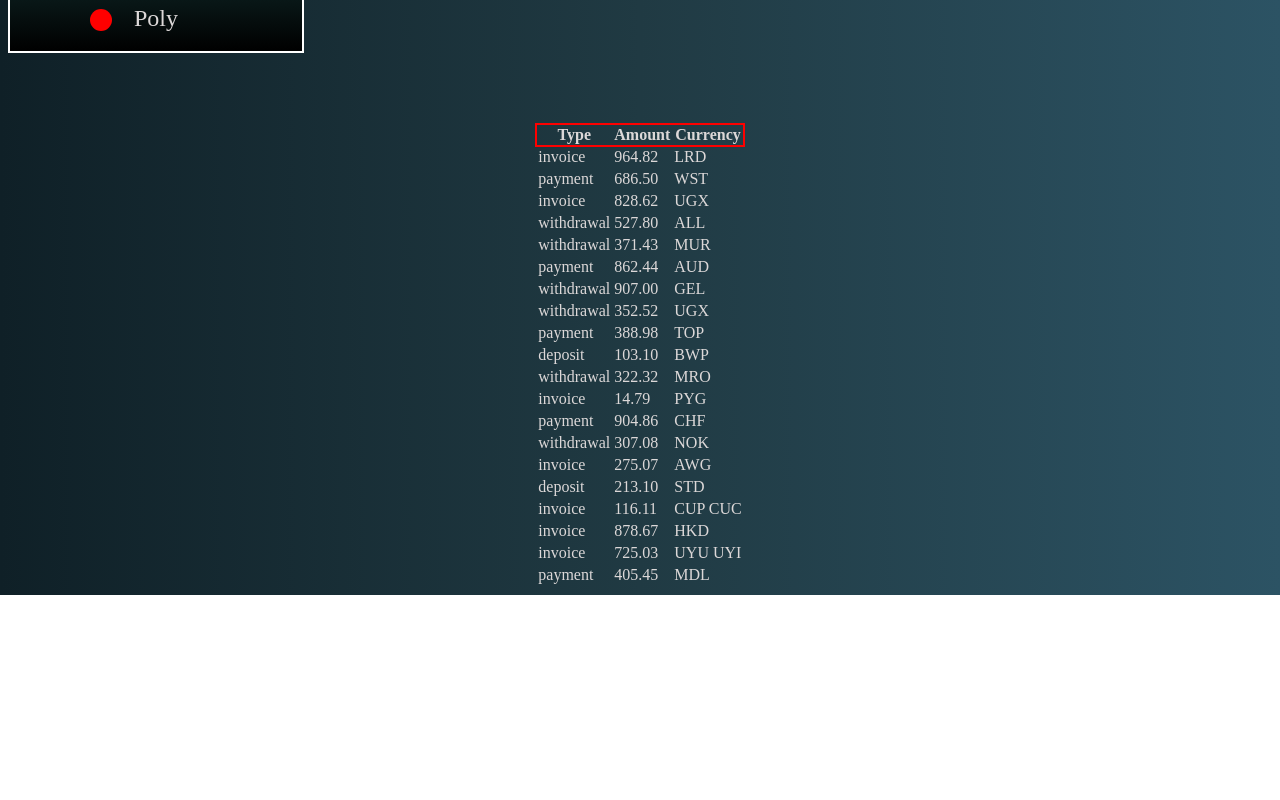
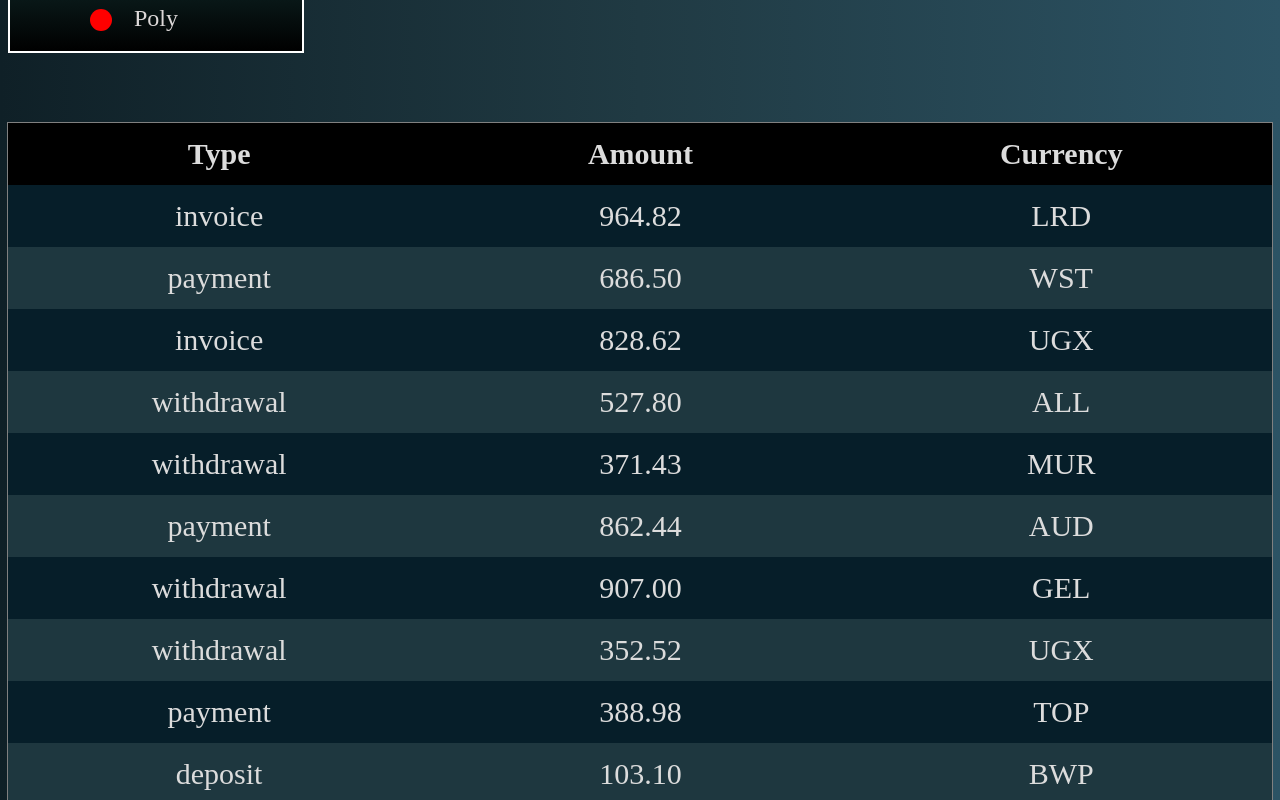
Before and after one commit to js-full-stack/goit-react-hw-01-components, a React (Create React App) app: page / in a window 1280 px wide. Shown: the part 1240-2040 px from the top of the page. Before the commit the page ends 1835 px from the top, so only its background shows below. Built offline with nearby package versions, Linux system fonts and the light colour scheme.

Commit message:
закончил стилизацию таблицы

```diff
--- a/src/components/Container/Container.module.css
+++ b/src/components/Container/Container.module.css
@@ -3,4 +3,5 @@
   flex-direction: column;
   align-items: center;
   padding-top: 25px;
+  padding-bottom: 70px;
 }
--- a/src/components/Profile/Profile.module.css
+++ b/src/components/Profile/Profile.module.css
@@ -28,12 +28,14 @@
 .userName {
   font-size: 24px;
   font-weight: 700;
+  color: #e7b966;
 }
 
 .stats {
   display: flex;
   justify-content: center;
   padding-bottom: 30px;
+  color: #b3aa6e;
 }
 
 .stats__item:not(:last-child) {
@@ -51,4 +53,5 @@
 .tag,
 .location {
   font-size: 18px;
+  color: #e7b966;
 }
--- a/src/components/TransactionHistory/TransactionHistory.jsx
+++ b/src/components/TransactionHistory/TransactionHistory.jsx
@@ -2,20 +2,20 @@ import styles from './TransactionHistory.module.css';
 
 const TransactionHistory = ({ items }) => {
   return (
-    <table className="transaction-history">
+    <table className={styles.transactionHistory}>
       <thead>
         <tr className={styles.titles}>
-          <th>Type</th>
-          <th>Amount</th>
-          <th>Currency</th>
+          <th className={styles.item}>Type</th>
+          <th className={styles.item}>Amount</th>
+          <th className={styles.item}>Currency</th>
         </tr>
       </thead>
-      <tbody>
+      <tbody className={styles.tableBody}>
         {items.map(({ type, amount, currency, id }) => (
-          <tr key={id}>
-            <td>{type}</td>
-            <td>{amount}</td>
-            <td>{currency}</td>
+          <tr className={styles.transactionData} key={id}>
+            <td className={styles.item}>{type}</td>
+            <td className={styles.item}>{amount}</td>
+            <td className={styles.item}>{currency}</td>
           </tr>
         ))}
       </tbody>
--- a/src/components/TransactionHistory/TransactionHistory.module.css
+++ b/src/components/TransactionHistory/TransactionHistory.module.css
@@ -1,16 +1,32 @@
-.titlesWrapper,
-.transactionData {
-  display: flex;
-  justify-content: space-between;
-  width: 600px;
+.transactionHistory {
+  border-collapse: collapse;
+  outline: 1px solid gray;
 }
 
-.transactionData {
-  display: flex;
-  justify-content: space-between;
-  width: 600px;
+.item {
+  width: 440px;
+  height: 60px;
+  font-size: 30px;
+  color: gainsboro;
+}
+
+.type {
+  background-color: #red;
+}
+
+.transactionData,
+.titles {
+  text-align: center;
 }
 
 .titles {
-  outline: 2px solid red;
+  background-color: black;
 }
+
+.transactionData:nth-child(even) {
+  background-color: #1e373f;
+}
+
+.transactionData:nth-child(odd) {
+  background-color: #061e29;
+}
```
